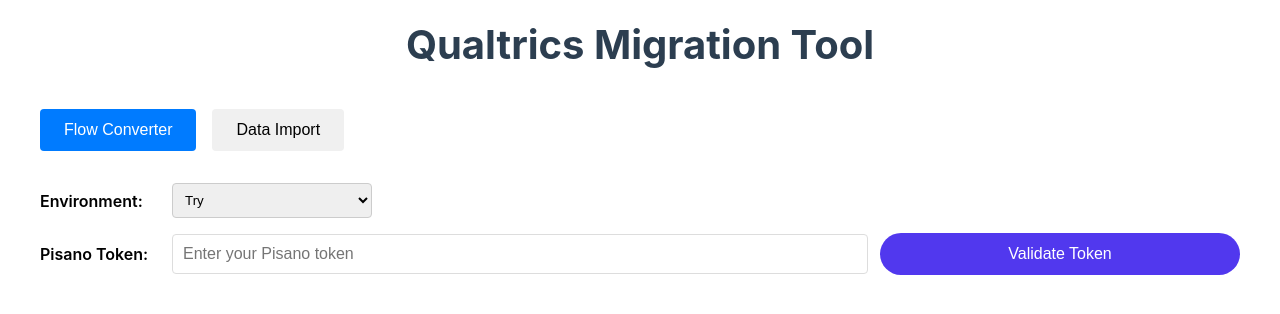
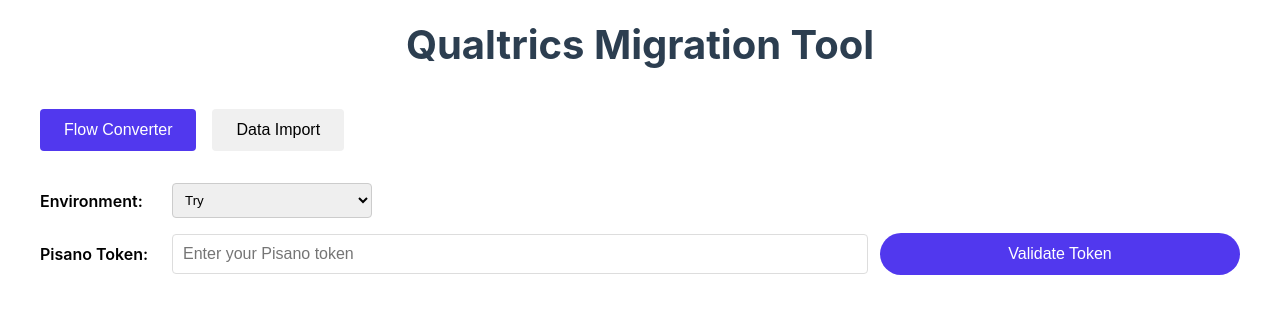
Before and after one commit to mertbozkurt/q-converter, a React (Create React App) app: page / in a window 1280 px wide. Shown: the top 314 px of the page. Built offline with nearby package versions, Linux system fonts and the light colour scheme.

Commit message:
tab color is updated

```diff
--- a/src/App.css
+++ b/src/App.css
@@ -233,7 +233,7 @@
 }
 
 .tab-button.active {
-  background: #007bff;
+  background: #5138EE;
   color: white;
 }
 
```
